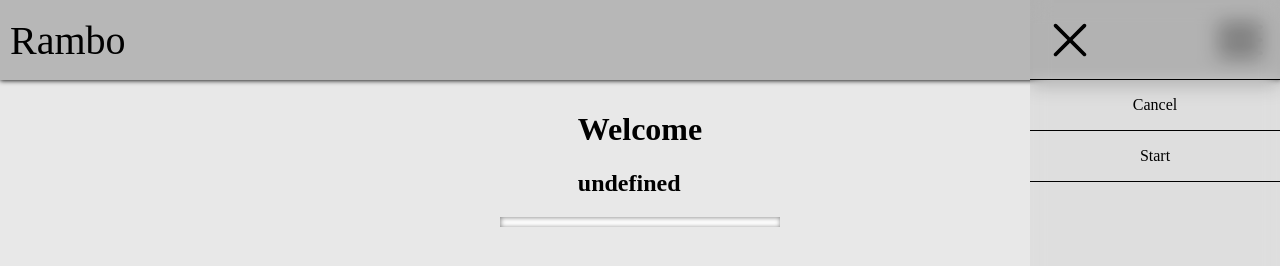
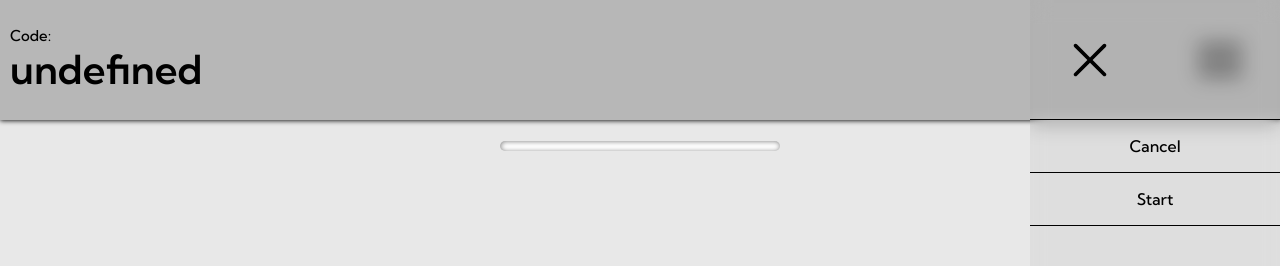
Before and after one commit to gliese2006/Rambo, a website: page HTML/lobby.html in a window 1280 px wide. Both pictures are taken after a click on the element 1240 px from the left and 40 px from the top of the page. Drawn offline with Linux system fonts and the light colour scheme; files that its build step writes are made by us from their sources; no server answers; files whose address does not match are found by name.

Commit message:
styling wait, setting font-family, improve lobby, changing content-height from px to vh, changing buttons and blur for ios

```diff
--- a/HTML/lobby.html
+++ b/HTML/lobby.html
@@ -4,12 +4,20 @@
     <meta charset="UTF-8">
     <meta name="viewport" content="width=device-width, initial-scale=1.0">
     <title>Document</title>
+
+    <link rel="preconnect" href="https://fonts.googleapis.com">
+    <link rel="preconnect" href="https://fonts.gstatic.com" crossorigin>
+    <link href="https://fonts.googleapis.com/css2?family=Kumbh+Sans:wght@100..900&display=swap" rel="stylesheet">
+
     <link rel="stylesheet" type="text/css" href="/lobby.css">
 </head>
 <body>
     <div class="header">
         <div class="logo">
-            <p>Rambo</p>
+            <div class="div-code">
+                <p>Code:</p>
+                <p class="display-code"></p>
+            </div>
         </div>
         <div class="menu">
             <svg xmlns="http://www.w3.org/2000/svg" height="60px" viewBox="0 -960 960 960" width="60px" fill="#000000"><path d="M150-240q-12.75 0-21.37-8.68-8.63-8.67-8.63-21.5 0-12.82 8.63-21.32 8.62-8.5 21.37-8.5h660q12.75 0 21.38 8.68 8.62 8.67 8.62 21.5 0 12.82-8.62 21.32-8.63 8.5-21.38 8.5H150Zm0-210q-12.75 0-21.37-8.68-8.63-8.67-8.63-21.5 0-12.82 8.63-21.32 8.62-8.5 21.37-8.5h660q12.75 0 21.38 8.68 8.62 8.67 8.62 21.5 0 12.82-8.62 21.32-8.63 8.5-21.38 8.5H150Zm0-210q-12.75 0-21.37-8.68-8.63-8.67-8.63-21.5 0-12.82 8.63-21.32 8.62-8.5 21.37-8.5h660q12.75 0 21.38 8.68 8.62 8.67 8.62 21.5 0 12.82-8.62 21.32-8.63 8.5-21.38 8.5H150Z"/></svg>
@@ -26,9 +34,8 @@
     </div>
 
     <div class="content">
-        <div class="div-info">
-            <h1>Welcome</h1>
-            <h2 class="display-code"></h2>
+        <div class="div-welcome">
+            <h1 class="display-welcome"></h1>
         </div>
         <div class="display-players"></div>
     </div>
--- a/Scripts/join.js
+++ b/Scripts/join.js
@@ -27,6 +27,3 @@ dom('.button-submit').addEventListener('click', () => {
         dom('.display-response').innerHTML = 'Please enter a username.';
     };
 });
-
-//adjusting body height
-dom('.content').style.height = `${screen.height - 90}px`;
--- a/Scripts/lobby.js
+++ b/Scripts/lobby.js
@@ -31,6 +31,7 @@ function addPlayer (players) {
     players.forEach((player) => {
             if (player.id === id) {
                 htmlplayers += '<p class="player"> You </p>'
+                dom('.display-welcome').innerHTML = `Welcome ${player.username}!`;
             } else {
                 htmlplayers += '<p class="player">' + player.username + '</p>';
             };
@@ -48,10 +49,15 @@ sse.onmessage = function (response) {
     } else if (res == 'wait' && id > 0) {
         window.location.replace(`/wait/${code[1]}${window.location.search}`)
     } else if (!res) {
-        document.body.innerHTML = '<p> Host canceled game! </p>'
+        dom('body').style.height = `${screen.height}px`;
+        dom('body').style.marginTop = '0px';
+        dom('body').style.display = 'flex';
+        dom('body').style.justifyContent = 'center';
+        dom('body').style.alignItems = 'center';
         setTimeout(() => {
             window.location.replace('/');
         }, 2000);
+        document.body.innerHTML = '<div class="div-cancel-message"> Host canceled game! </div>';
     } else {
         addPlayer(res);
     }
--- a/Scripts/new.js
+++ b/Scripts/new.js
@@ -20,7 +20,3 @@ dom('.button-submit').addEventListener('click', () => {
         dom('.display-response').innerHTML = 'Please enter a name.';
     };
 });
-
-
-//adjusting body height
-dom('.content').style.height = `${screen.height - 90}px`;
--- a/Style/header.css
+++ b/Style/header.css
@@ -1,11 +1,14 @@
 body {
     margin: 0px;
-    margin-top: 90px;
+    margin-top: 15vh;
     border-radius: 0px;
+    background-color: rgb(232, 232, 232);
+    font-family: "Kumbh Sans", sans-serif;
+    font-weight: 500;
 }
 
 .header {
-    height: 80px;
+    height: 15vh;
     background-color: rgb(183, 183, 183);
     position: fixed;
     top: 0px;
@@ -28,10 +31,11 @@ body {
 
 .logo p {
     font-size: 40px;
+    font-weight: 600;
 }
 
 .menu {
-    width: 80px;
+    width: 15vh;
     height: 100%;
     display: flex;
     justify-content: center;
@@ -47,13 +51,14 @@ body {
     bottom: 0px;
     width: 250px;
     display: grid;
-    grid-template-rows: 80px 50px 50px 50px;
+    grid-template-rows: 15vh 50px 50px 50px;
+    -webkit-backdrop-filter: blur(10px);
     backdrop-filter: blur(10px);
 }
 
 .svg-close {
     height: 100%;
-    width: 80px;
+    width: 15vh;
     display: flex;
     justify-content: center;
     align-items: center;
--- a/Style/home.css
+++ b/Style/home.css
@@ -1,4 +1,5 @@
 .buttons-content {
+    padding-top: 10px;
     display: flex;
     justify-content: center;
 }
@@ -9,4 +10,6 @@
     height: 30px;
     width: 150px;
     margin: 5px;
+    color: black;
+    border-radius: 3px;
 }
--- a/Style/join.css
+++ b/Style/join.css
@@ -1,4 +1,5 @@
 .content {
+    height: 85vh;
     display: flex;
     flex-direction: column;
     justify-content: center;
@@ -30,6 +31,7 @@
     font-size: 20px;
     width: 300px;
     padding: 5px 0px 5px 0px;
+    color: black;
 }
 .display-response {
     margin: 10px;
--- a/Style/lobby.css
+++ b/Style/lobby.css
@@ -1,12 +1,14 @@
 body {
     margin: 0px;
-    margin-top: 90px;
+    margin-top: 15vh;
     border-radius: 0px;
     background-color: rgb(232, 232, 232);
+    font-family: "Kumbh Sans", sans-serif;
+    font-weight: 500;
 }
 
 .header {
-    height: 80px;
+    height: 15vh;
     background-color: rgb(183, 183, 183);
     position: fixed;
     top: 0px;
@@ -17,6 +19,7 @@ body {
     flex-direction: row;
     justify-content: space-between;
     align-items: center;
+    font-family: "Kumbh Sans", sans-serif;
 }
 
 .logo {
@@ -27,12 +30,24 @@ body {
     align-items: center;
 }
 
-.logo p {
+.div-code {
+    height: 100%;
+    font-size: 15px;
+    display: flex;
+    flex-direction: column;
+    justify-content: center;
+}
+
+.div-code p {
+    margin: 0px;
+}
+.display-code {
     font-size: 40px;
+    font-weight: 600;
 }
 
 .menu {
-    width: 80px;
+    width: 15vh;
     height: 100%;
     display: flex;
     justify-content: center;
@@ -48,13 +63,14 @@ body {
     bottom: 0px;
     width: 250px;
     display: grid;
-    grid-template-rows: 80px 1fr;
+    grid-template-rows: 15vh 1fr;
+    -webkit-backdrop-filter: blur(10px);
     backdrop-filter: blur(10px);
 }
 
 .svg-close {
     height: 100%;
-    width: 80px;
+    width: 15vh;
     display: flex;
     justify-content: center;
     align-items: center;
@@ -74,19 +90,20 @@ body {
 .content {
     display: flex;
     flex-direction: column;
-    justify-content: center;
     align-items: center;
 }
 
 .display-players {
     background-color: white;
     width: 280px;
+    max-height: 800px;
     box-shadow: 0.5px 0.5px 5px rgb(134, 134, 134) inset;
     display: flex;
     flex-direction: column;
     justify-content: center;
     align-items: center;
     padding-bottom: 10px;
+    border-radius: 5px;
 }
 
 .player {
@@ -98,7 +115,16 @@ body {
     margin: 10px 0px 0px;
 }
 
-.link-exit:hover, .link-cancel:hover, .link-start:hover, .svg-close:hover, .menu:hover {
+.display-welcome {
+    text-align: center;
+}
+
+.div-cancel-message {
+    font-size: 30px;
+    text-align: center;
+}
+
+.div-exit:hover, .div-cancel:hover, .div-start:hover, .svg-close:hover, .menu:hover {
     background-color:lightgrey;
     cursor: pointer;
 }
--- a/Style/new.css
+++ b/Style/new.css
@@ -1,4 +1,5 @@
 .content {
+    height: 85vh;
     display: flex;
     flex-direction: column;
     justify-content: center;
@@ -21,6 +22,7 @@
     font-size: 20px;
     width: 300px;
     padding: 5px 0px 5px 0px;
+    color: black;
 }
 .display-response {
     margin: 10px;
--- /dev/null
+++ b/Style/wait.css
@@ -0,0 +1,16 @@
+body {
+    margin: 0px;
+    height: 100vh;
+    border-radius: 0px;
+    background-color: rgb(232, 232, 232);
+    font-family: "Kumbh Sans", sans-serif;
+    font-weight: 500;
+    display: flex;
+    justify-content: center;
+    align-items: center;
+}
+
+.div-message {
+    font-size: 30px;
+    text-align: center;
+}
--- a/app.js
+++ b/app.js
@@ -50,6 +50,7 @@ const lobbycss = fs.readFileSync('./Style/lobby.css');
 
 const waithtml = fs.readFileSync('./HTML/wait.html');
 const waitjs = fs.readFileSync('./Scripts/wait.js');
+const waitcss = fs.readFileSync('./Style/wait.css');
 
 const setAreahtml = fs.readFileSync('./HTML/set_area.html');
 const setAreajs = fs.readFileSync('./Scripts/set_area.js');
@@ -386,6 +387,11 @@ const geolocationmodule = require('./Server_modules/geolocationmodule');
         res.end(waitjs);
     });
 
+    app.get('/wait.css', (req, res) => {
+        res.setHeader('Content-Type', 'text/css');
+        res.end(waitcss);
+    })
+
 //request on set_area
     app.get('/set_area/:code', (req, res) => {
         const code = req.params.code;
```
Also changed, not shown: HTML/home.html (+5 -0 lines), HTML/instructions.html (+5 -1 lines), HTML/join.html (+5 -0 lines), HTML/new.html (+5 -0 lines), HTML/wait.html (+6 -1 lines).
